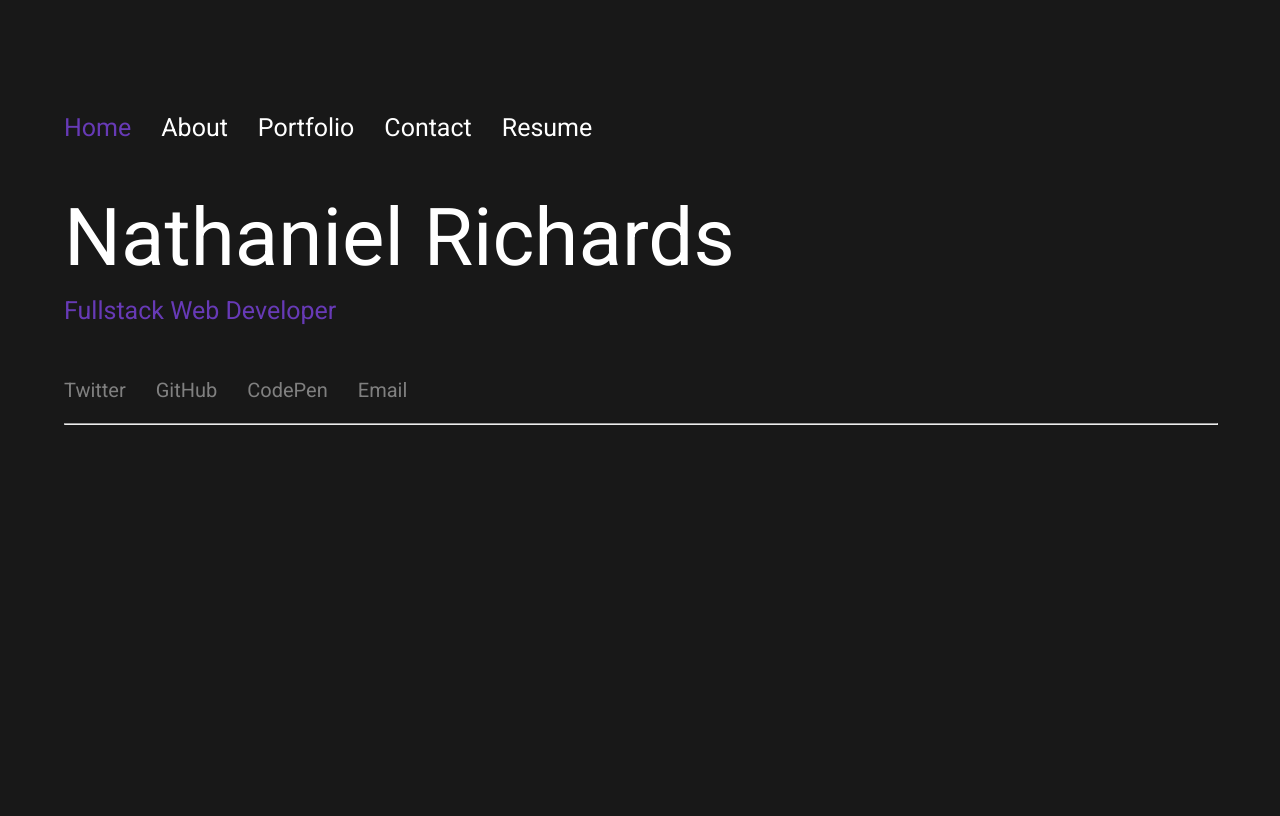
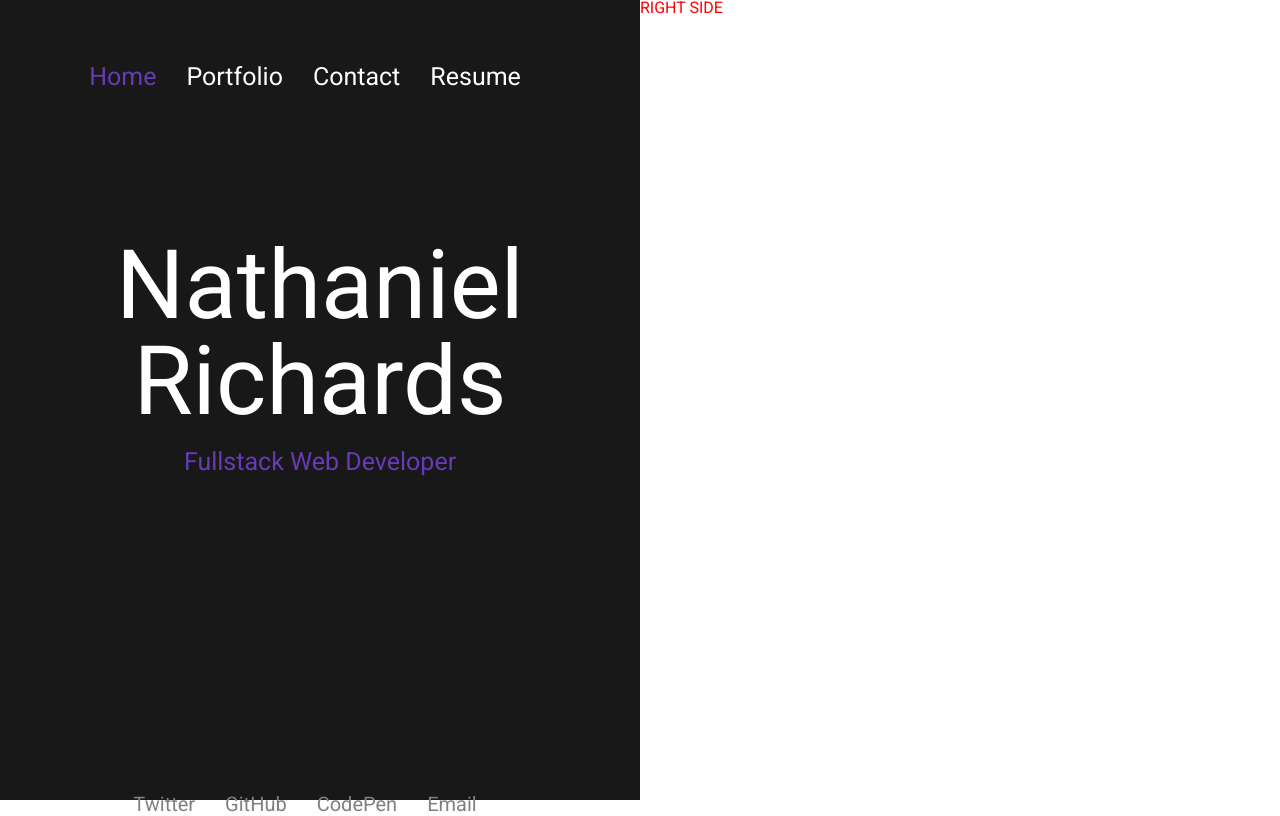
Before and after one commit to NateTheDev1/CustomPortfolio, a plain HTML site: page index.html in a window 1280 px wide. Drawn offline with Linux system fonts and the light colour scheme.

Commit message:
Switched to 2 sided design

```diff
--- a/css/index.css
+++ b/css/index.css
@@ -138,24 +138,35 @@ table {
 body {
 	/* font-family: 'Montserrat', sans-serif; */
 	font-family: 'Roboto', sans-serif;
-	background: #181818;
+}
+
+.flex-container {
+	display: flex;
+	height: 100vh;
 }
 
 .container {
-	width: 90%;
-	margin: auto;
+	text-align: center;
+	background: #181818;
+	width: 50%;
+	box-sizing: border-box;
+	padding: 5% 0;
+	display: flex;
+	flex-direction: column;
+	justify-content: space-evenly;
 }
 
-.breakpoint {
+/* .breakpoint {
 	margin-top: 2%;
 	margin-bottom: 5%;
 	background: white;
 	width: 100%;
-}
+} */
 
 .navbar {
-	margin-top: 10%;
 	display: flex;
+	justify-content: center;
+	margin-bottom: 20%;
 }
 
 .nav-link {
@@ -174,20 +185,21 @@ body {
 }
 
 .content-header {
+	text-align: center;
 	font-size: 25px;
-	margin-top: 5%;
 	color: #673ab6;
 }
 
 .content-header h1 {
-	font-size: 5rem;
+	font-size: 6rem;
 	color: white;
 	margin-bottom: 20px;
 }
 
 .social-links {
 	display: flex;
-	margin-top: 5%;
+
+	justify-content: center;
 }
 
 .social-link {
@@ -201,6 +213,22 @@ body {
 	color: white;
 }
 
+.content-portfolio {
+	width: 100%;
+	color: white;
+	font-size: 40px;
+}
+
+.projects-container {
+	display: flex;
+	justify-content: space-between;
+}
+.project-box {
+	width: 20%;
+	height: 200px;
+	background: black;
+}
+/*
 @media (max-width: 740px) {
 	.navbar {
 		flex-direction: column-reverse;
@@ -214,4 +242,4 @@ body {
 	.content-header h1 {
 		font-size: 3rem;
 	}
-}
+} */
--- a/index.html
+++ b/index.html
@@ -9,21 +9,23 @@
   <link href="https://fonts.googleapis.com/css?family=Montserrat&display=swap" rel="stylesheet">
   <link href="https://fonts.googleapis.com/css?family=Roboto&display=swap" rel="stylesheet">
   <link rel="stylesheet" type="text/css" href="./css/index.css" </head> <body>
+  <div class="flex-container">
   <div class="container">
     <header>
       <nav class="navbar">
         <a href="index.html" class="nav-link active">Home</a>
-        <a href="#about" class="nav-link">About</a>
+        <!-- <a href="#about" class="nav-link">About</a> -->
         <a href="index.html" class="nav-link">Portfolio</a>
         <a href="index.html" class="nav-link">Contact</a>
         <a href="index.html" class="nav-link">Resume</a>
       </nav>
     </header>
 
-    <section class="content-header">
+    <section class="content-header" >
+      <div style="margin-bottom: 50%; margin-top: 20px;">
       <h1>Nathaniel Richards</h1>
       <h3>Fullstack Web Developer</h3>
-
+    </div>
       <div class="social-links">
         <a href="#" class="social-link">Twitter</a>
         <a href="#" class="social-link">GitHub</a>
@@ -31,11 +33,24 @@
         <a href="#" class="social-link">Email</a>
       </div>
     </section>
-    <hr class="breakpoint">
-
+<!--
+    <section class="content-portfolio">
+      <h2>Portfolio</h2>
+      <hr class="breakpoint" style="margin-bottom: 50px;">
+      <div class="projects-container">
+        <div class="project-box"></div>
+        <div class="project-box"></div>
+        <div class="project-box"></div>
+        <div class="project-box"></div>
+      </div>
+    </section> -->
 
   </div>
 
+  <div class="content-container">
+    <h1 style="color: red">RIGHT SIDE</h1>
+  </div>
+</div>
   </body>
 
 </html>
```
